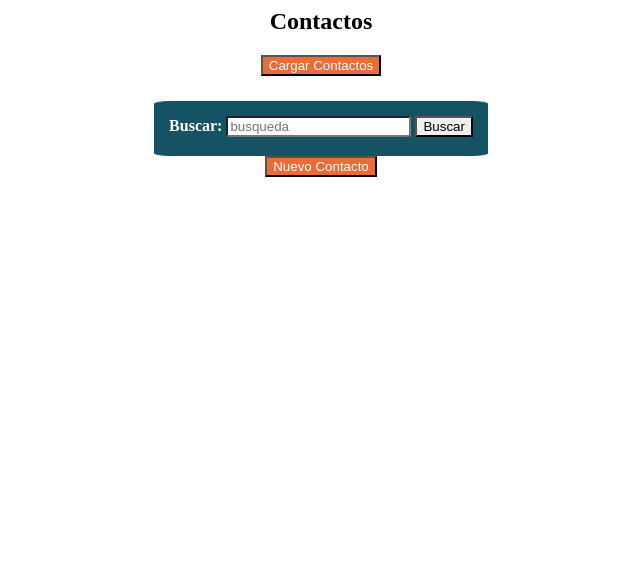
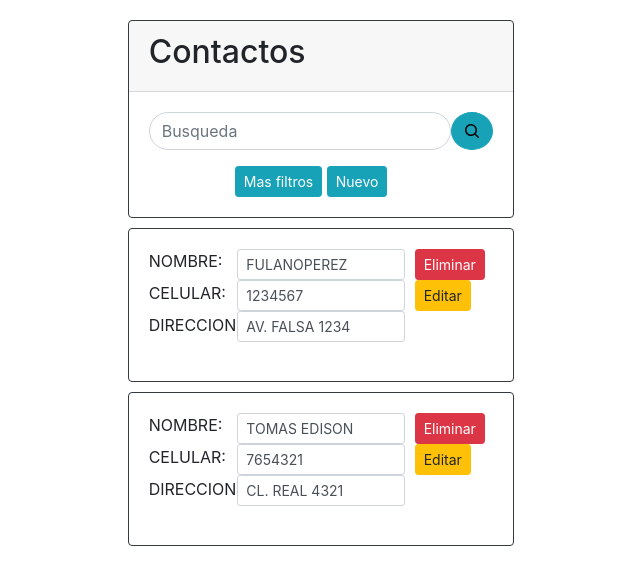
Before and after one commit to SantiagoFor/ContactDinamic, a plain HTML site: page index.html in a window 1280 px wide. Shown: the whole page, without its empty margins (319-959 px from the left). Drawn offline with nearby package versions, Linux system fonts and the light colour scheme.

Commit message:
add bootstrap
improved search method

```diff
--- a/Datos.js
+++ b/Datos.js
@@ -1,5 +1,4 @@
-var dato1 = { 'celular': '1234567', 'direccion': 'Av. Falsa 1234'};
-        var dato2 = { 'celular': '7654321', 'direccion': 'Cl. Real 4321'};
-        localStorage.setItem("Fulano Perez", JSON.stringify(dato1));
-        localStorage.setItem("Tomas Edison", JSON.stringify(dato2));
-        actualizarDatos();
+var dato1 = { 'celular': '1234567', 'direccion': 'AV. FALSA 1234'};
+        var dato2 = { 'celular': '7654321', 'direccion': 'CL. REAL 4321'};
+        localStorage.setItem("FULANOPEREZ", JSON.stringify(dato1));
+        localStorage.setItem("TOMAS EDISON", JSON.stringify(dato2));
--- a/index.html
+++ b/index.html
@@ -2,48 +2,46 @@
 <head>
     <meta charset="UTF-8">
     <title>Contactos</title>
-    <link rel="stylesheet" type="text/css" href="estilos.css">
-    <script src="localStorage.js"></script>
+    <!--link rel="stylesheet" type="text/css" href="estilos.css">-->
+    <link rel="stylesheet" href="https://stackpath.bootstrapcdn.com/bootstrap/4.5.2/css/bootstrap.min.css" integrity="sha384-JcKb8q3iqJ61gNV9KGb8thSsNjpSL0n8PARn9HuZOnIxN0hoP+VmmDGMN5t9UJ0Z" crossorigin="anonymous">
     <script src="Datos.js"></script>
+
+    </script>
 </head>
 <body>
-    <center>
+    <div class="row">
+    <div class="offset-md-4 col-md-4">
 
+        <div class="card border-dark mb-12" style="margin: 20px 10px 10px 10px;" >
+            <div class="card-header">
+                <h2>Contactos</h2>
+                </div>
+            <div class="card-body text-dark">
+                <form action="javascript:Buscar()">
+                    <div class="input-group mb-3 rounded-pill">
+                        <input type="text" class="form-control rounded-pill" placeholder="Busqueda" id="busqueda" name="busqueda">
+                        <button type="submit" class="btn btn-info rounded-circle" value="Buscar">
+                            <svg xmlns="http://www.w3.org/2000/svg" viewBox="0 0 16 16" width="16" height="16"><path fill-rule="evenodd" d="M11.5 7a4.499 4.499 0 11-8.998 0A4.499 4.499 0 0111.5 7zm-.82 4.74a6 6 0 111.06-1.06l3.04 3.04a.75.75 0 11-1.06 1.06l-3.04-3.04z"></path></svg>
+                        </button>
+                    </div>
+                </form>
+                <button type="button" class=" offset-3 btn btn-sm btn-info" onclick="Busqueda()">
+                    Mas filtros
+                </button>
+                <button type="button" class=" btn btn-sm btn-info" onclick="nuevo()">
+                    Nuevo
+                </button>
 
-            <h2>Contactos</h2>
-            <button type="button" onclick="actualizarDatos()">
-                Cargar Contactos
-            </button>
-
-        <div id="pagina">
-            <table>
-                <thead>
-                    <tr>
-                        <th >
-                            Buscar:
-                            <input type="text" placeholder="busqueda" id="busqueda" name="busqueda">
-                            <input type="submit" value="Buscar" onclick="actualizarDatos()">
-                        </th>
-                    </tr>
-                </thead>
-                <tbody>
-                    <tr>
-                        <div id="contactos"></div>
-                    </tr>
-                    <tr>
-                        <div id="agregar"></div>
-
-                    </tr>
-                </tbody>
-
-            </table>
-        </div>
-<button type="button" onclick="nuevo()">
-Nuevo Contacto
-</button>
-
-
+            </div>
+          </div>
+        <div id="agregar"></div>
+        <div id="contactos"></div>
     </div>
-</center>
+</div>
+<script src="localStorage.js"></script>
+<script src="https://code.jquery.com/jquery-3.5.1.slim.min.js" integrity="sha384-DfXdz2htPH0lsSSs5nCTpuj/zy4C+OGpamoFVy38MVBnE+IbbVYUew+OrCXaRkfj" crossorigin="anonymous"></script>
+    <script src="https://cdn.jsdelivr.net/npm/popper.js@1.16.1/dist/umd/popper.min.js" integrity="sha384-9/reFTGAW83EW2RDu2S0VKaIzap3H66lZH81PoYlFhbGU+6BZp6G7niu735Sk7lN" crossorigin="anonymous"></script>
+    <script src="https://stackpath.bootstrapcdn.com/bootstrap/4.5.2/js/bootstrap.min.js" integrity="sha384-B4gt1jrGC7Jh4AgTPSdUtOBvfO8shuf57BaghqFfPlYxofvL8/KUEfYiJOMMV+rV" crossorigin="anonymous"></script>
+  </body>
 </body>
 </html>
--- a/localStorage.js
+++ b/localStorage.js
@@ -1,29 +1,55 @@
+    window.onload= cargaDatos();
     function nuevo(){
         let formulario=`
-        <table>
-            <tr>
-                <th>
+        <div class="card border-dark mb-12" style="margin: 10px 10px 10px 10px;">
+            <div class="card-body">
+                <form>
+                    <div class="form-row">
+                        <div class=" col-3">
+                        <label>NOMBRE:</label>
+                        <label>CELULAR:</label>
+                        <label> DIRECCION: </label>
+                        </div>
+                        <div class=" col-6">
+                            <input type="text" required class="form-control form-control-sm" placeholder="NOMBRE" id="nombre">
+                            <input type="number"class="form-control form-control-sm" placeholder="CELULAR" id="celular">
+                            <input type="text" class="form-control form-control-sm" placeholder="DIRECCION" id="direccion">
+                        </div>
+                    </div>
+                </form>
+                            <button type="button" class="offset-3  btn btn-sm btn-info"onclick="validate()">Guardar</button>
+                            <button type="button" class="btn btn-sm btn-danger"onclick="cancelar()">Cancelar</button>
 
-                    Nombre:
-                    <input type="text" class="form-control" placeholder="Nombre" id="nombre">
-                    <br>
-                    Numero:
-                    <input type="text" class="form-control" placeholder="Movil" id="celular">
-                    <br>
-                    Direccion:
-                    <input type="text" class="form-control" placeholder="Direccion" id="direccion" >
-                    <br>
-                <button type="button" onclick="guardarDato()">Guardar</button>
-                    </th>
-                </tr>
-            </table>`;
+            </div>
+
+        </div>`;
 
     document.getElementById('agregar').innerHTML = formulario;
     }
+    function validate(){
+        var nombre=document.getElementById("nombre").value;
+        var celular=document.getElementById("celular").value;
+        var direccion=document.getElementById("direccion").value;
+        if(nombre==""){
+            alert("Debe ingresar nombre");
+        }
+        if(celular==""){
+            alert("Debe ingresar celular ");
+        }else if(celular.length<6 || celular.length>10){
+            alert("El celular debe tener entre 6 y 10 numeros");
+        }
+        if(direccion==""){
+            alert("Debe ingresar la Direccion");
+        }
+        guardarDato();
+    }
+    function cancelar(){
+        document.getElementById('agregar').innerHTML = "";
+    }
     function guardarDato() {
-        const nombre = document.getElementById("nombre").value;
-        const celular = document.getElementById("celular").value;
-        const direccion = document.getElementById("direccion").value;
+        const nombre = document.getElementById("nombre").value.toUpperCase();
+        const celular = document.getElementById("celular").value.toUpperCase();
+        const direccion =document.getElementById("direccion").value.toUpperCase();
         const datos = {
             'celular': celular,
             'direccion': direccion
@@ -35,11 +61,11 @@
         document.getElementById("direccion").value = "";
         formulario="";
         document.getElementById('agregar').innerHTML = formulario;
-        actualizarDatos();
+       cargaDatos();
     }
     function eliminarDato(key) {
         localStorage.removeItem(key);
-        actualizarDatos();
+       cargaDatos();
     }
     function editar(dato){
         const nombre = dato;
@@ -50,70 +76,93 @@
             'direccion': direccion
         };
         localStorage.setItem(nombre, JSON.stringify(datos));
-        actualizarDatos();
+        cargaDatos();
     }
-    function actualizarDatos() {
+    function cargaDatos(){
         let elementos = "";
-        const campobusqueda = document.getElementById("busqueda").value;
         if (localStorage.length === 0) {
             elementos += 'Sin Contactos';
         } else {
-            if(campobusqueda===""){
             for (let i = 0; i <= localStorage.length - 1; i++) {
                 const key = localStorage.key(i);
                 let datos = localStorage.getItem(key);
                 datos = JSON.parse(datos);
                 elementos += `
-                    <table>
-                            <tr>
-                                <th>
-                                    Nombre:<input type="text" value="${key}" id="${key}" name="${key}"><br>
-                                    Direccion:<input type="text" value="${datos.direccion}" id="direccion${key}">
-                                    <br>
-                                    Celular:<input type="text" value="${datos.celular}" id="celular${key}">
-                                    <br>
-
-                                </th>
-                                <th>
-                                    <button type="button" onclick="eliminarDato('${key}')"> Eliminar</button><br>
-                                    <button type="button" onclick="editar('${key}')"> Editar</button>
-                                </th>
-                            </tr>
-                        </table>`;
+                <div class="card border-dark mb-12" style="margin: 10px 10px 10px 10px;">
+                    <div class="card-body">
+                        <form>
+                            <div class="form-row">
+                                <div class=" col-3">
+                                    <label>NOMBRE:</label>
+                                    <label>CELULAR:</label>
+                                    <label>DIRECCION:</label>
+                                </div>
+                                <div class=" col-6">
+                                    <input type="text" class="form-control form-control-sm" value="${key}" id="${key}" name="${key}">
+                                    <input type="text" class="form-control form-control-sm" value="${datos.celular}" id="celular${key}">
+                                    <input type="text" class="form-control form-control-sm" value="${datos.direccion}" id="direccion${key}">
+                                </div>
+                                <div class="col-md-2">
+                                    <button type="button" class=" btn btn-sm btn-danger" onclick="eliminarDato('${key}')"> Eliminar</button>    <br>
+                                    <button type="button" class="btn btn-sm btn-warning" onclick="editar('${key}')"> Editar</button> </th>
+                                </div>
+                            </div>
+                        </form>
+                    </div>
+                </div>
+                `;
             }
-            }else{
+            document.getElementById('contactos').innerHTML = elementos;
+        }
+    }
+    function Buscar() {
+        let elementos = "";
+        let mensage = "";
+        campobusqueda = document.getElementById("busqueda").value.toUpperCase();
+        if (localStorage.length === 0) {
+            elementos += 'Sin Contactos';
+        } else {
+            var resultados=0;
                 for (let i = 0; i <= localStorage.length - 1; i++) {
                     const key = localStorage.key(i);
                     let datos = localStorage.getItem(key);
                     datos = JSON.parse(datos);
-                    var resultados=0;
 
-                    if(campobusqueda==key){
-                        console.log("help");
+                    if(0<=key.indexOf(campobusqueda)){
+                        resultados=1;
+                        console.log("Encontrado");
                         elementos += `
-                        <table>
-                        <tr>
-                            <th>
-                                Nombre:<input type="text" value="${key}" id="${key}" name="${key}"><br>
-                                Direccion:<input type="text" value="${datos.direccion}" id="direccion${key}">
-                                <br>
-                                Celular:<input type="text" value="${datos.celular}" id="celular${key}">
-                                <br>
-
-                            </th>
-                            <th>
-                                <button type="button" onclick="eliminarDato('${key}')"> Eliminar</button><br>
-                                <button type="button" onclick="editar('${key}')"> Editar</button>
-                            </th>
-                        </tr>
-                    </table>`;
-                    }else if( i == localStorage.length - 1 &&  campobusqueda!=key){
-                        elementos += `<p>El nombre debe estar escrito igual que en el contacto</p>`;
+                        <div class="card border-dark mb-12" style="margin: 10px 10px 10px 10px;">
+                            <div class="card-body">
+                                <form>
+                                    <div class="form-row">
+                                        <div class=" col-3">
+                                            <label>NOMBRE:</label>
+                                            <label>CELULAR:</label>
+                                            <label>DIRECCION:</label>
+                                        </div>
+                                        <div class=" col-6">
+                                            <input type="text" class="form-control form-control-sm" value="${key}" id="${key}" name="${key}">
+                                            <input type="text" class="form-control form-control-sm" value="${datos.celular}" id="celular${key}">
+                                            <input type="text" class="form-control form-control-sm" value="${datos.direccion}" id="direccion${key}">
+                                        </div>
+                                        <div class="col-md-2">
+                                            <button type="button" class=" btn btn-sm btn-danger" onclick="eliminarDato('${key}')"> Eliminar</button>    <br>
+                                            <button type="button" class="btn btn-sm btn-warning" onclick="editar('${key}')"> Editar</button> </th>
+                                        </div>
+                                    </div>
+                                </form>
+                            </div>
+                        </div>
+                    `;
+                    document.getElementById('contactos').innerHTML = elementos;
                     }
                 }
+                if(resultados===0){
+                    alert("No encontramos lo que buscabas");
+                    cargaDatos();
+                 }
                 document.getElementById("busqueda").value = "";
+        }
 
     }
-        }
-        document.getElementById('contactos').innerHTML = elementos;
-    }
```
Lines whose indentation alone changed are shown as unchanged.
